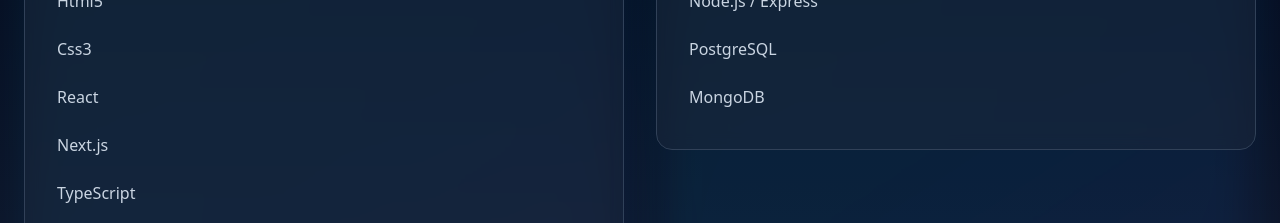
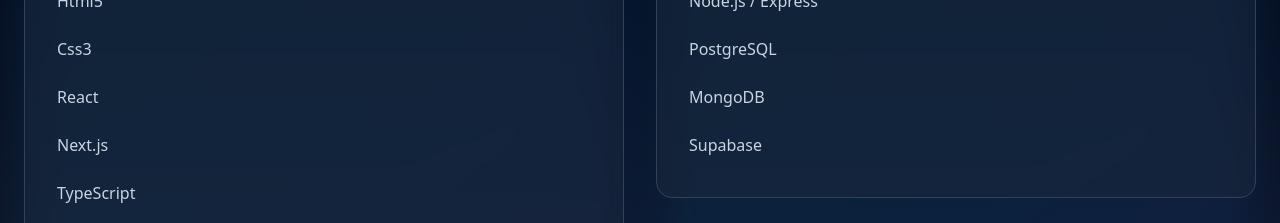
Before and after one commit to Yaya1200/Portifolio, a React (Vite) app: page / in a window 1280 px wide. Shown: the part 3420-3643 px from the top of the page. Built offline with nearby package versions, Linux system fonts and the light colour scheme.

Commit message:
adding supabase skills

```diff
--- a/src/components/Skills.tsx
+++ b/src/components/Skills.tsx
@@ -20,6 +20,7 @@
         { name: 'Node.js / Express'},
         { name: 'PostgreSQL'},
         { name: 'MongoDB' },
+        { name: 'Supabase' },
       ],
     },
     {
```
